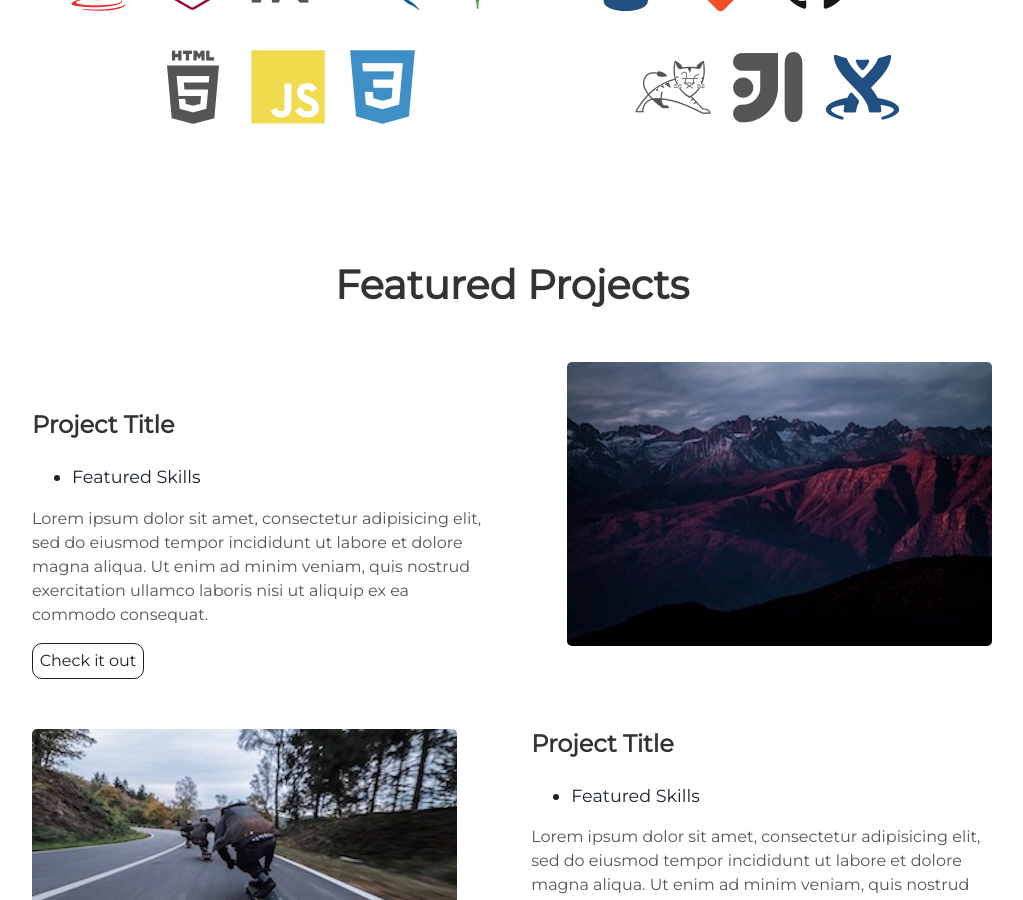
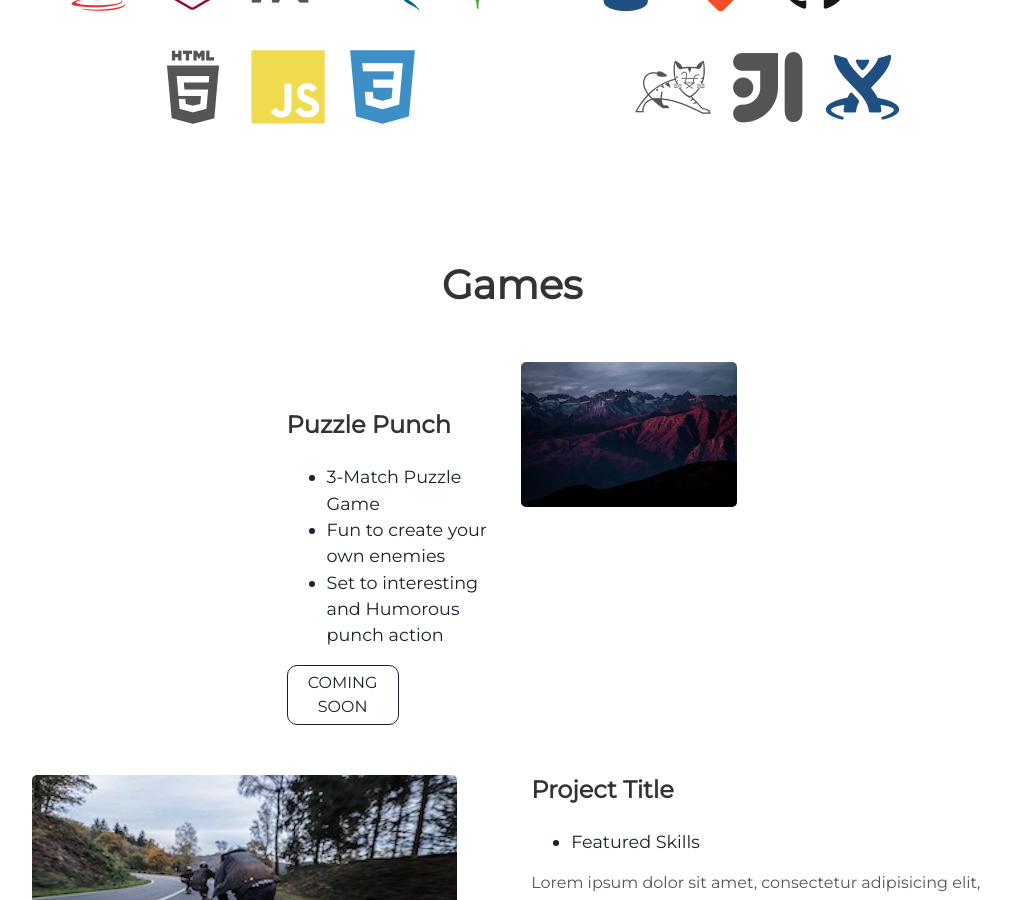
Before and after one commit to gempack/gempack.github.io, a Jekyll site: the page built from index.html, in a window 1280 px wide and 900 px high, scrolled down 1337 px. Shown: the whole window, without its empty margins (128-1151 px from the left). Built offline with Jekyll 4.4.1, drawn with Linux system fonts in a browser that asks for light colours; some of the changed text lies outside the part shown.

Commit message:
Update projects.html

```diff
--- a/_includes/projects.html
+++ b/_includes/projects.html
@@ -1,17 +1,19 @@
 <div class="user-details">
-  <h1> Featured Projects </h1>
+  <h1> Games </h1>
 </div>
 <div class="user-projects">
   <div class="images-right">
     <img alt="mountains" src="{{ "/assets/img/mountains.jpg" | prepend: site.baseurl }}" />
   </div>
   <div class="contents">
-    <h3> Project Title </h3>
+    <h3> Puzzle Punch </h3>
     <ul>
-      <li> Featured Skills</li>
+      <li> 3-Match Puzzle Game </li>
+      <li> Fun to create your own enemies </li>
+      <li> Set to interesting and Humorous punch action</li>
     </ul>
-    <p>Lorem ipsum dolor sit amet, consectetur adipisicing elit, sed do eiusmod tempor incididunt ut labore et dolore magna aliqua. Ut enim ad minim veniam, quis nostrud exercitation ullamco laboris nisi ut aliquip ex ea commodo consequat.</p>
-    <a class="project-link" href="#">Check it out</a>
+    <p></p>
+    <a class="project-link" href="#">COMING SOON</a>
   </div>
 </div>
 <div class="user-projects">
@@ -24,6 +26,6 @@
       <li> Featured Skills</li>
     </ul>
     <p>Lorem ipsum dolor sit amet, consectetur adipisicing elit, sed do eiusmod tempor incididunt ut labore et dolore magna aliqua. Ut enim ad minim veniam, quis nostrud exercitation ullamco laboris nisi ut aliquip ex ea commodo consequat.</p>
-    <a class="project-link" href="#">Check it out</a>
+    <a class="project-link" href="#">COMING SOON</a>
   </div>
 </div>
```
